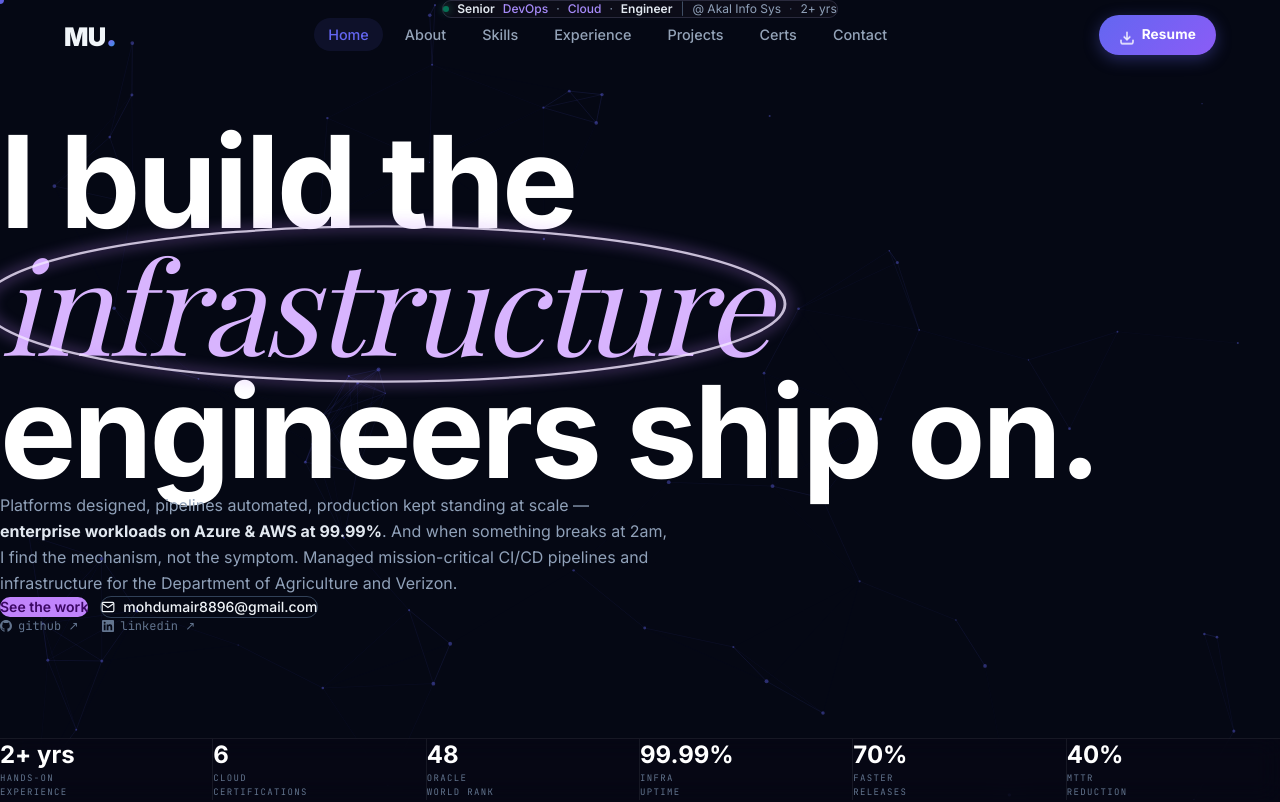
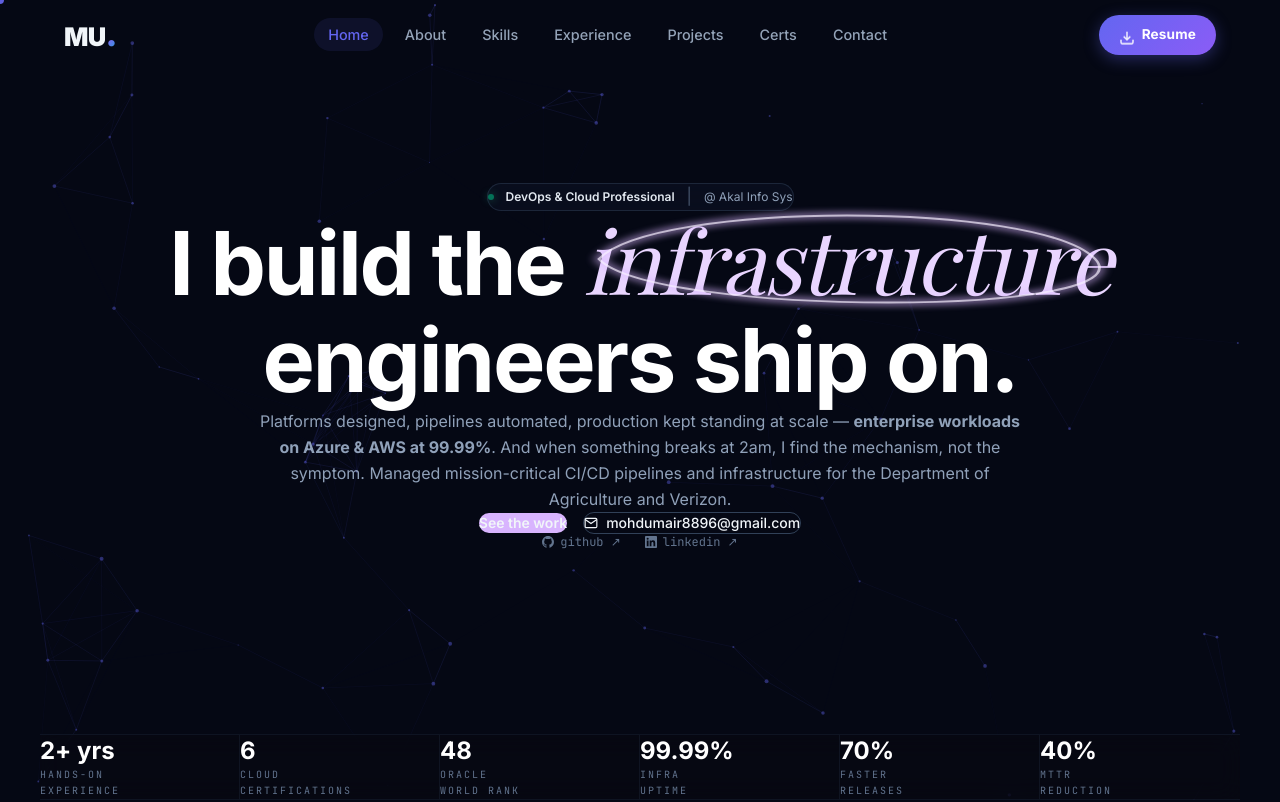
Before and after one commit to mohdumair8896/Portfolio, a Next.js app: page / in a window 1280 px wide. Shown: the top 802 px of the page. Built offline with nearby package versions, Linux system fonts and the light colour scheme; a web font is replaced by a local one.

Commit message:
Center Hero layout exactly like searchpankaj.com

```diff
--- a/src/components/Hero.tsx
+++ b/src/components/Hero.tsx
@@ -3,202 +3,122 @@ import { motion } from "framer-motion";
 
 export default function Hero() {
   return (
-    <section
-      id="home"
-      className="relative min-h-screen flex flex-col overflow-hidden z-10"
-    >
-      {/* Top pill — centered */}
-      <div className="flex justify-center pt-24 md:pt-28 pb-6 px-6">
+    <section id="home" className="relative min-h-screen flex flex-col items-center justify-center pt-24 md:pt-32 pb-10 px-6 z-10 font-sans">
+
+      {/* Centered container for top content */}
+      <div className="flex-1 flex flex-col items-center justify-center w-full max-w-5xl mx-auto text-center mt-10">
+
+        {/* Top Pill */}
         <motion.div
-          initial={{ opacity: 0, y: -10 }}
+          initial={{ opacity: 0, y: 20 }}
           animate={{ opacity: 1, y: 0 }}
           transition={{ duration: 0.5 }}
-          className="inline-flex items-center gap-2 px-4 py-1.5 rounded-full bg-[#0e0e1a]/80 border border-[#2a2a3d] backdrop-blur-md text-xs"
+          className="inline-flex items-center justify-center gap-2 md:gap-3 px-4 py-1.5 rounded-full bg-slate-900/40 border border-slate-700/50 backdrop-blur-md mb-8 md:mb-12"
         >
-          <span className="w-1.5 h-1.5 rounded-full bg-emerald-400 shadow-[0_0_8px_#34d399] animate-pulse shrink-0" />
-          <span className="font-semibold text-slate-200">Senior</span>
-          <span className="text-[#a78bfa] font-medium">DevOps</span>
-          <span className="text-slate-400">·</span>
-          <span className="text-[#a78bfa] font-medium">Cloud</span>
-          <span className="text-slate-400">·</span>
-          <span className="font-semibold text-slate-200">Engineer</span>
-          <span className="text-slate-600 mx-1">|</span>
-          <span className="text-slate-400">@ Akal Info Sys</span>
-          <span className="text-slate-600 mx-1">·</span>
-          <span className="text-slate-400">2+ yrs</span>
+          <span className="w-1.5 h-1.5 rounded-full bg-emerald-400 shadow-[0_0_8px_rgba(52,211,153,0.8)] animate-pulse shrink-0"></span>
+          <span className="text-[10px] md:text-xs font-semibold text-slate-200">DevOps & Cloud Professional</span>
+          <span className="text-slate-600">|</span>
+          <span className="text-[10px] md:text-xs text-slate-400">@ Akal Info Sys</span>
+          <span className="text-slate-600 hidden sm:inline">|</span>
+          <span className="text-[10px] md:text-xs text-slate-400 hidden sm:inline">2+ yrs</span>
         </motion.div>
-      </div>
 
-      {/* Main heading — massive, slightly left-aligned like reference */}
-      <div className="flex-1 flex flex-col justify-center px-8 md:px-16 lg:px-24 max-w-[1400px] mx-auto w-full">
+        {/* Heading */}
         <motion.h1
-          initial={{ opacity: 0, y: 30 }}
+          initial={{ opacity: 0, y: 20 }}
           animate={{ opacity: 1, y: 0 }}
-          transition={{ duration: 0.7, delay: 0.1 }}
-          className="font-bold text-white leading-[0.95] tracking-tight mb-8"
-          style={{ fontSize: "clamp(3.5rem, 10vw, 9rem)" }}
+          transition={{ duration: 0.5, delay: 0.1 }}
+          className="text-5xl md:text-7xl lg:text-[5.5rem] font-bold tracking-tight text-white mb-6 leading-[1.1] text-center"
         >
-          I build the{" "}
-          <span className="relative inline-block" style={{ fontFamily: "var(--font-serif)", fontStyle: "italic", fontWeight: 400, color: "#d8b4fe" }}>
+          <span className="inline-block">I build the</span> <span className="relative inline-block font-serif italic text-[#e9d5ff] font-normal px-2">
             infrastructure
-            {/* Oval glow around the word */}
-            <svg
-              className="absolute pointer-events-none"
-              style={{
-                width: "112%",
-                height: "150%",
-                top: "50%",
-                left: "50%",
-                transform: "translate(-50%, -50%)",
-                overflow: "visible",
-              }}
-              viewBox="0 0 300 80"
-              preserveAspectRatio="none"
-            >
-              <ellipse
-                cx="150"
-                cy="40"
-                rx="140"
-                ry="34"
-                fill="none"
-                stroke="#c084fc"
-                strokeWidth="2"
-                style={{ filter: "blur(3px)", opacity: 0.6 }}
-              />
-              <ellipse
-                cx="150"
-                cy="40"
-                rx="140"
-                ry="34"
-                fill="none"
-                stroke="#f3e8ff"
-                strokeWidth="1"
-                style={{ opacity: 0.8 }}
-              />
+            <svg className="absolute w-[115%] h-[140%] top-1/2 left-1/2 -translate-x-1/2 -translate-y-1/2 pointer-events-none opacity-80" viewBox="0 0 220 70" preserveAspectRatio="none">
+               <path d="M20,35 C40,5 180,5 200,35 C220,65 40,65 20,35 Z" fill="none" stroke="#d8b4fe" strokeWidth="2.5" style={{filter: 'blur(2px)'}} />
+               <path d="M20,35 C40,5 180,5 200,35 C220,65 40,65 20,35 Z" fill="none" stroke="#f3e8ff" strokeWidth="1" />
             </svg>
-          </span>
-          <br />
-          engineers ship on.
+          </span><br className="hidden md:block" />
+          <span className="inline-block mt-2 md:mt-0">engineers ship on.</span>
         </motion.h1>
 
         {/* Description */}
         <motion.p
           initial={{ opacity: 0, y: 20 }}
           animate={{ opacity: 1, y: 0 }}
-          transition={{ duration: 0.6, delay: 0.25 }}
-          className="text-slate-400 text-sm md:text-base max-w-2xl mb-8 leading-relaxed"
+          transition={{ duration: 0.5, delay: 0.2 }}
+          className="text-slate-400 text-sm md:text-base max-w-3xl mb-8 leading-relaxed px-4 mx-auto text-center"
         >
-          Platforms designed, pipelines automated, production kept standing at scale —{" "}
-          <strong className="text-slate-200">enterprise workloads on Azure &amp; AWS at 99.99%</strong>. And when
-          something breaks at 2am, I find the mechanism, not the symptom. Managed
-          mission-critical CI/CD pipelines and infrastructure for the Department of
-          Agriculture and Verizon.
+          Platforms designed, pipelines automated, production kept standing at scale — <strong>enterprise workloads on Azure & AWS at 99.99%</strong>. And when something breaks at 2am, I find the mechanism, not the symptom. Managed mission-critical CI/CD pipelines and infrastructure for the Department of Agriculture and Verizon.
         </motion.p>
 
-        {/* CTA buttons */}
+        {/* Buttons */}
         <motion.div
           initial={{ opacity: 0, y: 20 }}
           animate={{ opacity: 1, y: 0 }}
-          transition={{ duration: 0.6, delay: 0.35 }}
-          className="flex flex-row flex-wrap items-center gap-3 mb-5"
+          transition={{ duration: 0.5, delay: 0.3 }}
+          className="flex flex-row items-center justify-center gap-4 mb-4"
         >
-          <a
-            href="#projects"
-            className="px-6 py-2.5 rounded-full text-sm font-semibold transition-colors"
-            style={{ background: "#c084fc", color: "#3b0764" }}
-            onMouseEnter={e => ((e.target as HTMLElement).style.background = "#d8b4fe")}
-            onMouseLeave={e => ((e.target as HTMLElement).style.background = "#c084fc")}
-          >
+          <a href="#projects" className="px-6 py-2.5 rounded-full bg-[#d8b4fe] text-[#3b0764] text-sm font-semibold hover:bg-[#e9d5ff] transition-colors">
             See the work
           </a>
-          <a
-            href="mailto:mohdumair8896@gmail.com"
-            className="px-5 py-2.5 rounded-full border border-slate-700 text-slate-300 text-sm font-medium hover:bg-slate-800 transition-colors flex items-center gap-2"
-          >
-            <svg width="14" height="14" fill="none" stroke="currentColor" strokeWidth="2" viewBox="0 0 24 24">
-              <path d="M4 4h16c1.1 0 2 .9 2 2v12c0 1.1-.9 2-2 2H4c-1.1 0-2-.9-2-2V6c0-1.1.9-2 2-2z" />
-              <polyline points="22,6 12,13 2,6" />
-            </svg>
+          <a href="mailto:mohdumair8896@gmail.com" className="px-5 py-2.5 rounded-full bg-transparent border border-slate-700 text-slate-300 text-sm font-medium hover:bg-slate-800 transition-colors flex items-center justify-center gap-2">
+            <svg width="14" height="14" fill="none" stroke="currentColor" strokeWidth="2" viewBox="0 0 24 24"><path d="M4 4h16c1.1 0 2 .9 2 2v12c0 1.1-.9 2-2 2H4c-1.1 0-2-.9-2-2V6c0-1.1.9-2 2-2z"></path><polyline points="22,6 12,13 2,6"></polyline></svg>
             mohdumair8896@gmail.com
           </a>
         </motion.div>
 
-        {/* Social links */}
+        {/* Social Links */}
         <motion.div
           initial={{ opacity: 0, y: 20 }}
           animate={{ opacity: 1, y: 0 }}
-          transition={{ duration: 0.6, delay: 0.45 }}
-          className="flex items-center gap-6 text-xs font-mono text-slate-500"
+          transition={{ duration: 0.5, delay: 0.4 }}
+          className="flex items-center justify-center gap-6 text-xs font-mono text-slate-500 mb-16"
         >
-          <a
-            href="https://github.com/mohdumair8896"
-            target="_blank"
-            rel="noopener noreferrer"
-            className="hover:text-slate-300 transition-colors flex items-center gap-1.5"
-          >
-            <svg width="12" height="12" fill="currentColor" viewBox="0 0 24 24">
-              <path d="M12 0C5.374 0 0 5.373 0 12c0 5.302 3.438 9.8 8.207 11.387.599.111.793-.261.793-.577v-2.234c-3.338.726-4.033-1.416-4.033-1.416-.546-1.387-1.333-1.756-1.333-1.756-1.089-.745.083-.729.083-.729 1.205.084 1.839 1.237 1.839 1.237 1.07 1.834 2.807 1.304 3.492.997.107-.775.418-1.305.762-1.604-2.665-.305-5.467-1.334-5.467-5.931 0-1.311.469-2.381 1.236-3.221-.124-.303-.535-1.524.117-3.176 0 0 1.008-.322 3.301 1.23A11.509 11.509 0 0112 5.803c1.02.005 2.047.138 3.006.404 2.291-1.552 3.297-1.23 3.297-1.23.653 1.653.242 2.874.118 3.176.77.84 1.235 1.911 1.235 3.221 0 4.609-2.807 5.624-5.479 5.921.43.372.823 1.102.823 2.222v3.293c0 .319.192.694.801.576C20.566 21.797 24 17.3 24 12c0-6.627-5.373-12-12-12z" />
-            </svg>
+          <a href="https://github.com/mohdumair8896" target="_blank" rel="noopener noreferrer" className="hover:text-slate-300 transition-colors flex items-center gap-1.5">
+            <svg width="12" height="12" fill="currentColor" viewBox="0 0 24 24"><path d="M12 0C5.374 0 0 5.373 0 12c0 5.302 3.438 9.8 8.207 11.387.599.111.793-.261.793-.577v-2.234c-3.338.726-4.033-1.416-4.033-1.416-.546-1.387-1.333-1.756-1.333-1.756-1.089-.745.083-.729.083-.729 1.205.084 1.839 1.237 1.839 1.237 1.07 1.834 2.807 1.304 3.492.997.107-.775.418-1.305.762-1.604-2.665-.305-5.467-1.334-5.467-5.931 0-1.311.469-2.381 1.236-3.221-.124-.303-.535-1.524.117-3.176 0 0 1.008-.322 3.301 1.23A11.509 11.509 0 0112 5.803c1.02.005 2.047.138 3.006.404 2.291-1.552 3.297-1.23 3.297-1.23.653 1.653.242 2.874.118 3.176.77.84 1.235 1.911 1.235 3.221 0 4.609-2.807 5.624-5.479 5.921.43.372.823 1.102.823 2.222v3.293c0 .319.192.694.801.576C20.566 21.797 24 17.3 24 12c0-6.627-5.373-12-12-12z"/></svg>
             github ↗
           </a>
-          <a
-            href="https://www.linkedin.com/in/mohd-umair-shahid"
-            target="_blank"
-            rel="noopener noreferrer"
-            className="hover:text-slate-300 transition-colors flex items-center gap-1.5"
-          >
-            <svg width="12" height="12" fill="currentColor" viewBox="0 0 24 24">
-              <path d="M20.447 20.452h-3.554v-5.569c0-1.328-.027-3.037-1.852-3.037-1.853 0-2.136 1.445-2.136 2.939v5.667H9.351V9h3.414v1.561h.046c.477-.9 1.637-1.85 3.37-1.85 3.601 0 4.267 2.37 4.267 5.455v6.286zM5.337 7.433a2.062 2.062 0 01-2.063-2.065 2.064 2.064 0 112.063 2.065zm1.782 13.019H3.555V9h3.564v11.452zM22.225 0H1.771C.792 0 0 .774 0 1.729v20.542C0 23.227.792 24 1.771 24h20.451C23.2 24 24 23.227 24 22.271V1.729C24 .774 23.2 0 22.222 0h.003z" />
-            </svg>
+          <a href="https://www.linkedin.com/in/mohd-umair-shahid" target="_blank" rel="noopener noreferrer" className="hover:text-slate-300 transition-colors flex items-center gap-1.5">
+            <svg width="12" height="12" fill="currentColor" viewBox="0 0 24 24"><path d="M20.447 20.452h-3.554v-5.569c0-1.328-.027-3.037-1.852-3.037-1.853 0-2.136 1.445-2.136 2.939v5.667H9.351V9h3.414v1.561h.046c.477-.9 1.637-1.85 3.37-1.85 3.601 0 4.267 2.37 4.267 5.455v6.286zM5.337 7.433a2.062 2.062 0 01-2.063-2.065 2.064 2.064 0 112.063 2.065zm1.782 13.019H3.555V9h3.564v11.452zM22.225 0H1.771C.792 0 0 .774 0 1.729v20.542C0 23.227.792 24 1.771 24h20.451C23.2 24 24 23.227 24 22.271V1.729C24 .774 23.2 0 22.222 0h.003z"/></svg>
             linkedin ↗
           </a>
         </motion.div>
       </div>
 
-      {/* Bottom metrics bar — full width, hugging the bottom */}
+      {/* Bottom Metrics Bar */}
       <motion.div
         initial={{ opacity: 0, y: 20 }}
         animate={{ opacity: 1, y: 0 }}
-        transition={{ duration: 0.6, delay: 0.55 }}
-        className="w-full"
+        transition={{ duration: 0.5, delay: 0.5 }}
+        className="w-full max-w-[1200px] mx-auto mt-auto"
       >
-        <div
-          className="grid border-t"
-          style={{
-            gridTemplateColumns: "repeat(6, 1fr)",
-            borderColor: "rgba(255,255,255,0.07)",
-            background: "rgba(8,8,20,0.6)",
-            backdropFilter: "blur(12px)",
-          }}
-        >
-          {[
-            { stat: "2+ yrs", label: ["HANDS-ON", "EXPERIENCE"] },
-            { stat: "6", label: ["CLOUD", "CERTIFICATIONS"] },
-            { stat: "48", label: ["ORACLE", "WORLD RANK"] },
-            { stat: "99.99%", label: ["INFRA", "UPTIME"] },
-            { stat: "70%", label: ["FASTER", "RELEASES"] },
-            { stat: "40%", label: ["MTTR", "REDUCTION"] },
-          ].map((item, i) => (
-            <div
-              key={i}
-              className="py-6 px-6 md:px-10 text-left flex flex-col justify-center"
-              style={{
-                borderRight: i < 5 ? "1px solid rgba(255,255,255,0.07)" : "none",
-              }}
-            >
-              <h4 className="text-xl md:text-2xl font-bold text-white mb-1">{item.stat}</h4>
-              <p
-                className="font-mono text-slate-500 uppercase leading-relaxed"
-                style={{ fontSize: "9px", letterSpacing: "0.15em" }}
-              >
-                {item.label[0]}
-                <br />
-                {item.label[1]}
-              </p>
-            </div>
-          ))}
+        <div className="grid grid-cols-2 md:grid-cols-6 border-y border-slate-800/40 bg-[#080810]/50 backdrop-blur-md">
+          <div className="py-6 px-4 md:px-8 border-b md:border-b-0 border-r border-slate-800/40 text-left flex flex-col justify-center">
+            <h4 className="text-xl md:text-2xl font-bold text-white mb-1 md:mb-2">2+ yrs</h4>
+            <p className="text-[9px] md:text-[10px] font-mono text-slate-500 uppercase tracking-[0.2em] leading-relaxed">HANDS-ON<br/>EXPERIENCE</p>
+          </div>
+          <div className="py-6 px-4 md:px-8 border-b md:border-b-0 border-r md:border-r border-slate-800/40 text-left flex flex-col justify-center">
+            <h4 className="text-xl md:text-2xl font-bold text-white mb-1 md:mb-2">6</h4>
+            <p className="text-[9px] md:text-[10px] font-mono text-slate-500 uppercase tracking-[0.2em] leading-relaxed">CLOUD<br/>CERTIFICATIONS</p>
+          </div>
+          <div className="py-6 px-4 md:px-8 border-b md:border-b-0 border-r md:border-r border-slate-800/40 text-left flex flex-col justify-center">
+            <h4 className="text-xl md:text-2xl font-bold text-white mb-1 md:mb-2">48</h4>
+            <p className="text-[9px] md:text-[10px] font-mono text-slate-500 uppercase tracking-[0.2em] leading-relaxed">ORACLE<br/>WORLD RANK</p>
+          </div>
+          <div className="py-6 px-4 md:px-8 border-b md:border-b-0 border-r border-slate-800/40 text-left flex flex-col justify-center">
+            <h4 className="text-xl md:text-2xl font-bold text-white mb-1 md:mb-2">99.99%</h4>
+            <p className="text-[9px] md:text-[10px] font-mono text-slate-500 uppercase tracking-[0.2em] leading-relaxed">INFRA<br/>UPTIME</p>
+          </div>
+          <div className="py-6 px-4 md:px-8 border-r border-slate-800/40 text-left flex flex-col justify-center">
+            <h4 className="text-xl md:text-2xl font-bold text-white mb-1 md:mb-2">70%</h4>
+            <p className="text-[9px] md:text-[10px] font-mono text-slate-500 uppercase tracking-[0.2em] leading-relaxed">FASTER<br/>RELEASES</p>
+          </div>
+          <div className="py-6 px-4 md:px-8 text-left flex flex-col justify-center">
+            <h4 className="text-xl md:text-2xl font-bold text-white mb-1 md:mb-2">40%</h4>
+            <p className="text-[9px] md:text-[10px] font-mono text-slate-500 uppercase tracking-[0.2em] leading-relaxed">MTTR<br/>REDUCTION</p>
+          </div>
         </div>
       </motion.div>
+
     </section>
   );
 }
```
